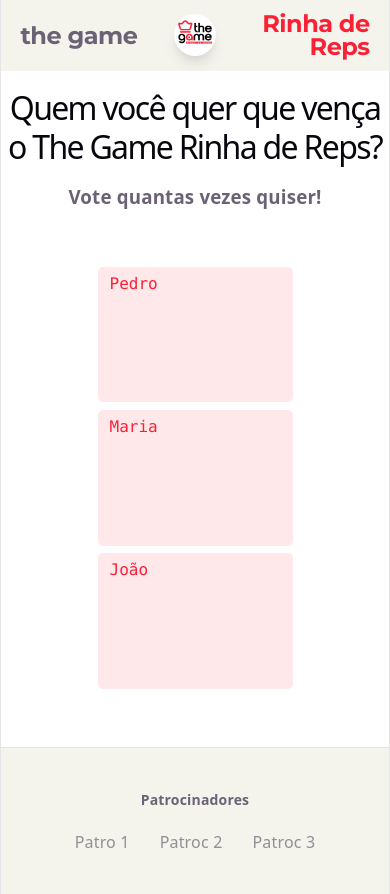
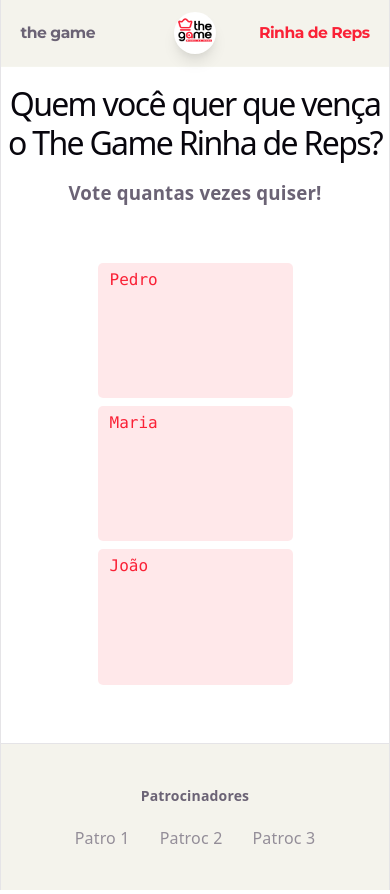
Before and after one commit to guilenzolari/vote-website-fe-be, a React (Vite) app in the folder apps/web/: page / in a window 390 px wide. Built offline with nearby package versions, Linux system fonts and the light colour scheme.

Commit message:
feat(FE): adjust header font size

```diff
--- a/apps/web/src/App.css
+++ b/apps/web/src/App.css
@@ -30,3 +30,13 @@
     gap: 18px;
   }
 }
+
+.header-text {
+  flex: 1;
+  font-family: "Montserrat", sans-serif;
+  font-weight: bold;
+  letter-spacing: -0.5px;
+  font-size: clamp(14px, 4vw, 24px); /* Desktop */
+  transition: font-size 0.2s ease;
+  white-space: nowraps;
+}
--- a/apps/web/src/components/Header.tsx
+++ b/apps/web/src/components/Header.tsx
@@ -31,13 +31,9 @@ export const Header = () => {
         }}
       >
         <span
+          className="header-text"
           style={{
-            flex: 1,
             textAlign: "left",
-            fontFamily: "'Montserrat', sans-serif",
-            fontWeight: "bold",
-            letterSpacing: "-0.5px",
-            fontSize: "24px",
           }}
         >
           {header.theGame}
@@ -63,13 +59,9 @@ export const Header = () => {
           </a>
         </div>
         <span
+          className="header-text"
           style={{
-            flex: 1,
             textAlign: "right",
-            fontFamily: "'Montserrat', sans-serif",
-            fontWeight: "bold",
-            letterSpacing: "-0.5px",
-            fontSize: "24px",
             color: "var(--accent)",
           }}
         >
```
